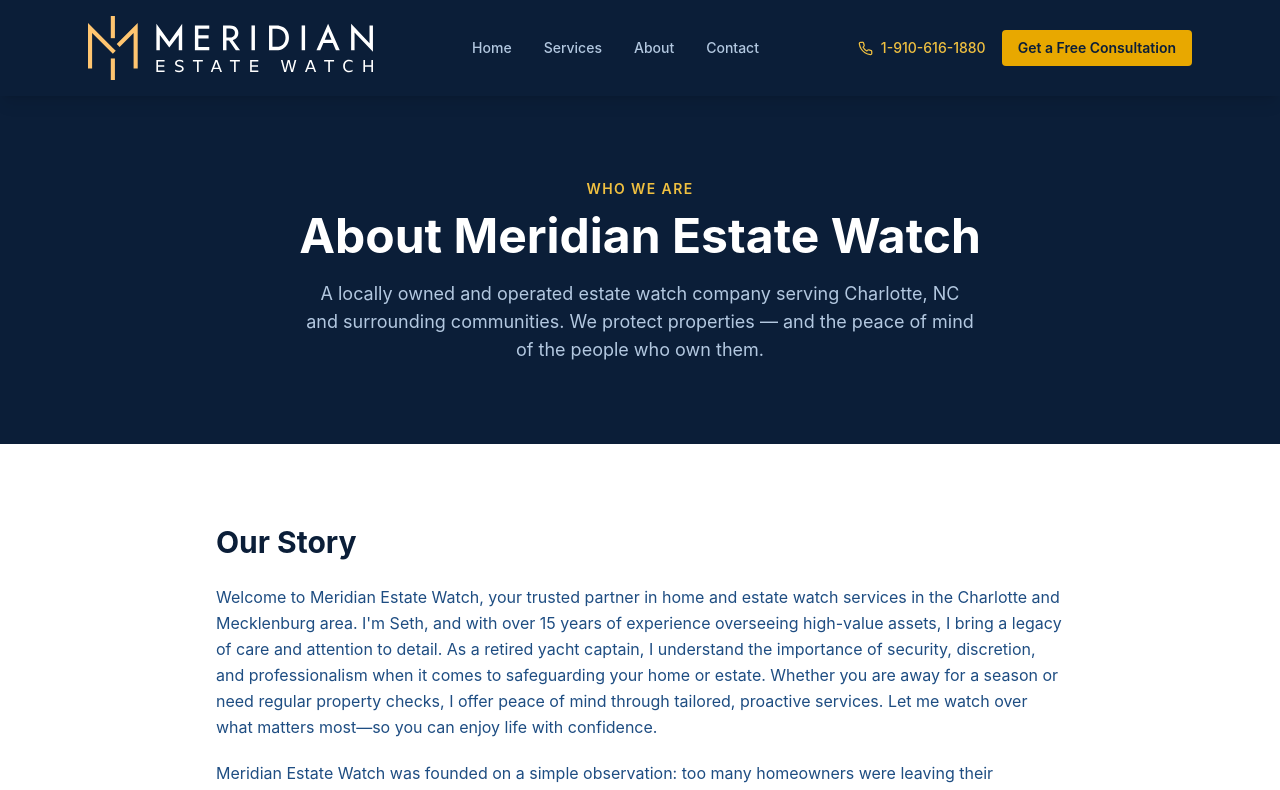
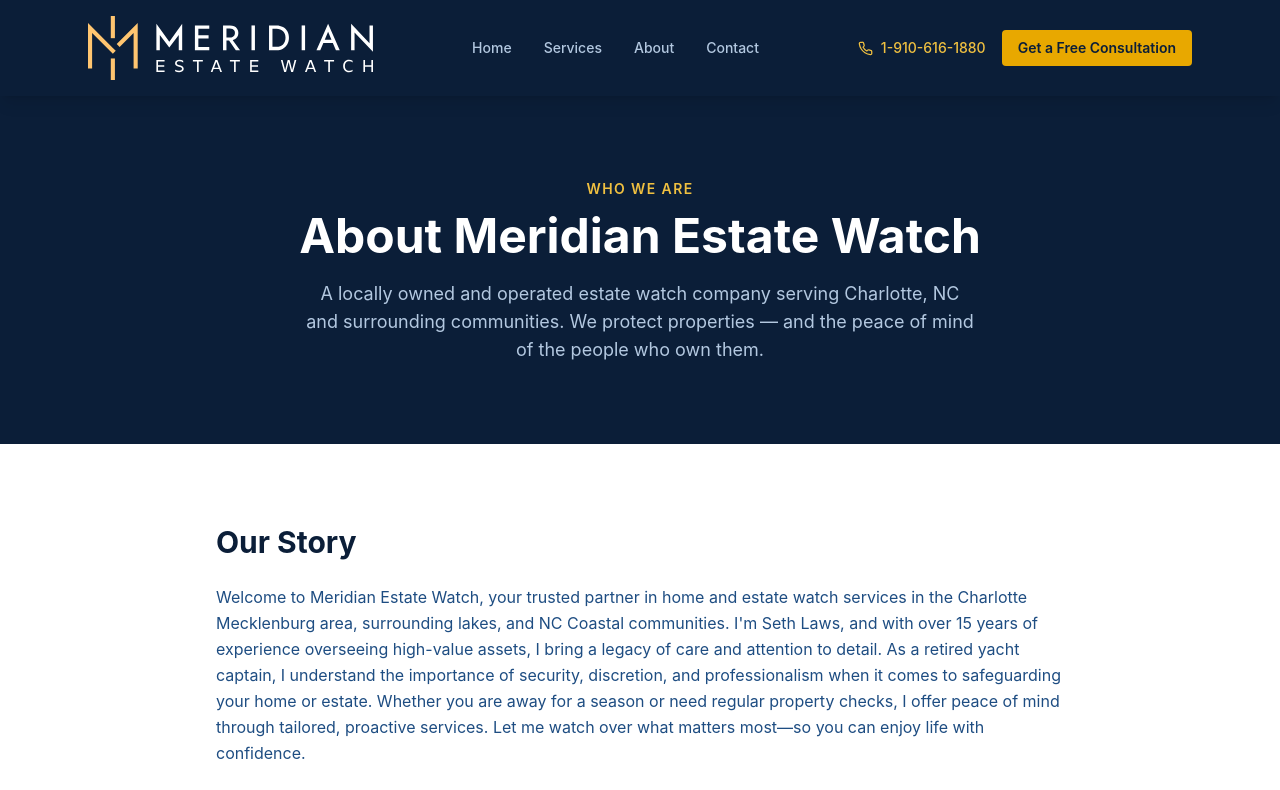
Before and after one commit to sethlaws/meridian-estate-watch, a Next.js app: page /about in a window 1280 px wide. Shown: the top 790 px of the page. Built offline with nearby package versions, Linux system fonts and the light colour scheme.

Commit message:
Update Our Story opening paragraph

```diff
--- a/app/about/page.tsx
+++ b/app/about/page.tsx
@@ -63,15 +63,16 @@
             <h2 className="text-3xl font-bold text-navy-900 mb-6">Our Story</h2>
             <p className="mb-5 leading-relaxed">
               Welcome to Meridian Estate Watch, your trusted partner in home and
-              estate watch services in the Charlotte and Mecklenburg area. I&apos;m
-              Seth, and with over 15 years of experience overseeing high-value
-              assets, I bring a legacy of care and attention to detail. As a
-              retired yacht captain, I understand the importance of security,
-              discretion, and professionalism when it comes to safeguarding your
-              home or estate. Whether you are away for a season or need regular
-              property checks, I offer peace of mind through tailored, proactive
-              services. Let me watch over what matters most—so you can enjoy life
-              with confidence.
+              estate watch services in the Charlotte Mecklenburg area,
+              surrounding lakes, and NC Coastal communities. I&apos;m Seth Laws,
+              and with over 15 years of experience overseeing high-value assets,
+              I bring a legacy of care and attention to detail. As a retired
+              yacht captain, I understand the importance of security, discretion,
+              and professionalism when it comes to safeguarding your home or
+              estate. Whether you are away for a season or need regular property
+              checks, I offer peace of mind through tailored, proactive services.
+              Let me watch over what matters most—so you can enjoy life with
+              confidence.
             </p>
             <p className="mb-5 leading-relaxed">
               Meridian Estate Watch was founded on a simple observation:
```
